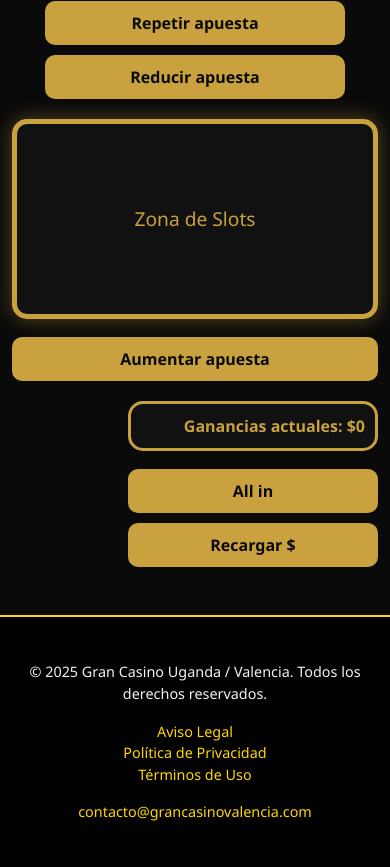
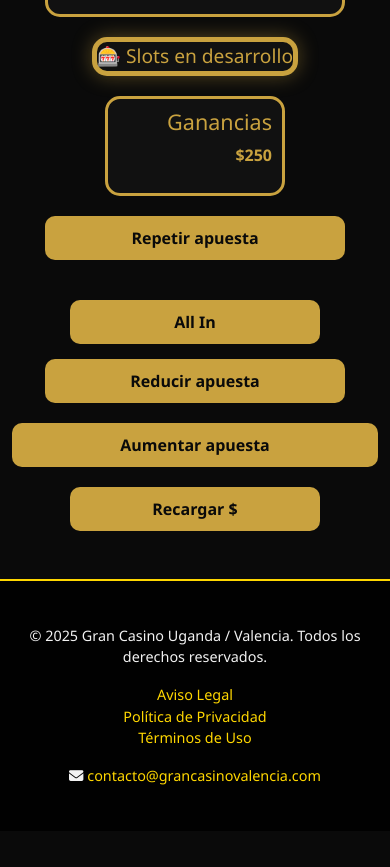
Before and after one commit to saimonfiles06/proyectoFinal, a PHP site: page /juegos/tragaperras.html in a window 390 px wide. Shown: the part 540-1407 px from the top of the page. After the commit the page ends 1325 px from the top, so only its background shows below. Run offline with PHP 8.4, Linux system fonts and the light colour scheme; some libraries are stand-ins or nearby versions.

Commit message:
slots actualizado
estética slots definitiva, falta cambiar alineación texto ganancias

```diff
--- a/css/estilos.css
+++ b/css/estilos.css
@@ -16,6 +16,7 @@ header {
   border-radius: 10px;
   box-shadow: 0 0 15px rgba(201, 162, 63, 0.5);
 }
+
 .navbar-brand img {
   height: 100px;
 }
@@ -67,11 +68,13 @@ header {
 .card .btn {
   margin-top: auto;
 }
+
 /* Efecto hover */
 .card:hover {
   transform: translateY(-5px);
   box-shadow: 0 0 20px rgba(201, 162, 63, 0.4);
 }
+
 /* ===== Ruleta - Estética ===== */
 .main-ruleta {
   display: flex;
@@ -128,6 +131,7 @@ header {
 .btn-ruleta:hover {
   background-color: #e1be58;
 }
+
 /* ===== Blackjack - Estética ===== */
 .blackjack-game-area {
   display: flex;
@@ -188,6 +192,7 @@ footer {
   margin-top: 40px;
   font-size: 0.9rem;
 }
+
 /* Imagen de ruleta */
 .ruleta-img {
   max-height: 300px;
@@ -208,30 +213,21 @@ footer {
   color: #c9a23f;
   min-height: 200px;
 }
+
 /* ===== Tragaperras - Estética completa ===== */
-
-/* Contenedor principal de las 3 columnas */
 .slots-game-area {
   display: flex;
   justify-content: space-between;
   gap: 20px;
   margin-top: 30px;
-  flex-wrap: wrap; /* Permite apilar en móviles */
+  flex-wrap: wrap;
+  /* Para que en móviles se apilen */
 }
 
-/* Cada columna de la zona de juego */
-.slots-col {
-  display: flex;
-  flex-direction: column;
-  gap: 10px;
-  flex: 1; /* Ocupa el mismo ancho relativo entre columnas */
+/* Explicación de ganancias (izquierda) */
+.slots-explanation {
+  flex: 1;
   min-width: 180px;
-  align-items: center; /* Centra los elementos en la columna */
-}
-
-/* Explicación de ganancias (columna izquierda) */
-.slots-explanation {
-  width: 100%;
   max-width: 300px;
   border: 3px solid #c9a23f;
   border-radius: 15px;
@@ -239,15 +235,12 @@ footer {
   background-color: #111;
   text-align: left;
   color: #c9a23f;
-  display: flex;
-  flex-direction: column;
-  justify-content: flex-start; /* Alinea contenido arriba */
-  gap: 15px; /* Separación interna si hay más contenido */
 }
 
-/* Interfaz de slots (columna central) */
+/* Interfaz de slots (centro) */
 .slots-interface {
-  width: 100%;
+  flex: 1;
+  min-width: 200px;
   max-width: 400px;
   height: 200px;
   background-color: #111;
@@ -262,9 +255,10 @@ footer {
   text-align: center;
 }
 
-/* Ganancias acumuladas (columna derecha) */
+/* Ganancias acumuladas (derecha) */
 .slots-winnings {
-  width: 100%;
+  flex: 1;
+  min-width: 180px;
   max-width: 250px;
   background-color: #111;
   border: 3px solid #c9a23f;
@@ -275,37 +269,52 @@ footer {
   font-weight: bold;
 }
 
-/* ===== Botones de cada columna, igual ancho que el elemento superior ===== */
+/* ===== Botones en dos filas (Tragaperras) ===== */
+.botones-slots-container {
+  display: flex;
+  flex-direction: column;
+  gap: 15px;
+  margin-top: 20px;
+  width: 100%;
+}
+
+/* Cada fila de botones */
+.botones-fila {
+  display: flex;
+  justify-content: space-between;
+  gap: 20px;
+  width: 100%;
+}
+
+/* Columnas de cada fila alineadas con los elementos superiores */
 .botones-col {
   display: flex;
   flex-direction: column;
   gap: 10px;
-  width: 100%; /* Ocupa todo el ancho de la columna */
 }
 
-/* Botones debajo de la explicación (columna izquierda) */
-.slots-col:first-child .botones-col {
-  max-width: 300px; /* Igual que la explicación */
+/* Anchos de columnas coincidiendo con los elementos superiores */
+.botones-col.explicacion {
+  width: 100%;
+  max-width: 300px;
+  /* igual que .slots-explanation */
 }
 
-/* Botones debajo de la interfaz de slots (columna central) */
-.slots-col:nth-child(2) .botones-col {
-  max-width: 400px; /* Igual que la interfaz */
+.botones-col.tragaperras {
+  width: 100%;
+  max-width: 400px;
+  /* igual que .slots-interface */
 }
 
-/* Botones debajo de ganancias (columna derecha) */
-.slots-col:last-child .botones-col {
-  max-width: 250px; /* Igual que las ganancias */
+.botones-col.ganancias {
+  width: 100%;
+  max-width: 250px;
+  /* igual que .slots-winnings */
 }
 
-/* Separación entre explicación y botones */
-.slots-col .botones-col {
-  margin-top: 10px;
-}
-
-/* Estilo de los botones */
+/* Botones ocupando todo el ancho de su columna */
 .btn-slots {
-  width: 100%; /* Llenan el ancho del contenedor */
+  width: 100%;
   background-color: #c9a23f;
   color: #0a0a0a;
   font-weight: bold;
@@ -318,6 +327,24 @@ footer {
 
 .btn-slots:hover {
   background-color: #e1be58;
+}
+
+/* Responsive */
+@media (max-width: 768px) {
+  .slots-game-area {
+    flex-direction: column;
+    align-items: center;
+  }
+
+  .botones-fila {
+    flex-direction: column;
+    align-items: center;
+  }
+
+  .botones-col {
+    max-width: 100%;
+    width: 100%;
+  }
 }
 
 /* === FOOTER === */
--- a/juegos/tragaperras.html
+++ b/juegos/tragaperras.html
@@ -1,64 +1,77 @@
 <!DOCTYPE html>
 <html lang="es-ES">
+
 <head>
   <meta charset="UTF-8">
   <meta name="viewport" content="width=device-width, initial-scale=1.0">
   <title>Tragaperras - Gran Casino</title>
   <link href="https://cdn.jsdelivr.net/npm/bootstrap@5.3.3/dist/css/bootstrap.min.css" rel="stylesheet">
   <link rel="stylesheet" href="../css/estilos.css">
-  <link rel="shortcut icon" href="../img/tragaperras.png" type="image/x-icon">
+  <link rel="shortcut icon" href="../img/slots.png" type="image/x-icon">
+  <script src="https://kit.fontawesome.com/a2e0e9c6f3.js" crossorigin="anonymous"></script>
 </head>
+
 <body>
   <header class="d-flex justify-content-between align-items-center p-3">
     <a href="../index.html" class="navbar-brand">
       <img src="../img/logo.png" alt="Logo de Gran Casino" class="header-logo">
     </a>
+    <img src="../img/slots.png" alt="Tragaperras de Gran Casino" class="header-ruleta img-fluid">
   </header>
 
   <main class="container text-center">
     <h1 class="titulo mb-4 mt-4">Tragaperras</h1>
-  <p class="text-light mb-5">¡Gira los carretes y consigue grandes ganancias!</p>
+    <p class="text-light mb-5">¡Prueba suerte con nuestras máquinas de azar!</p>
 
-  <!-- Zona de juego en 3 columnas -->
+    <!-- Zona principal -->
     <div class="slots-game-area">
+      <!-- Explicación -->
+      <div class="slots-explanation">
+        <h3>Tabla de Ganancias</h3>
+        <img src="../img/explicacionGanancias.png" alt="Tabla de ganancias" class="img-fluid" style="border-radius:10px;">
+      </div>
 
-    <!-- Columna izquierda: explicación + botones -->
-    <div class="slots-col">
-      <div class="slots-explanation">
-        <img src="../img/explicacionGanancias.png" alt="Explicación de ganancias" class="img-fluid">
+      <!-- Slots -->
+      <div class="slots-interface">
+        🎰 Slots en desarrollo
       </div>
-      <div class="botones-col">
-        <button class="btn-slots">Repetir apuesta</button>
-        <button class="btn-slots">Reducir apuesta</button>
+
+      <!-- Ganancias -->
+      <div class="slots-winnings">
+        <h4>Ganancias</h4>
+        <p>$250</p>
       </div>
     </div>
 
-    <!-- Columna central: slots + botón -->
-    <div class="slots-col d-flex flex-column align-items-center">
-      <div class="slots-interface">
-        Zona de Slots
+    <!-- Botones (manteniendo estructura vertical) -->
+    <div class="botones-slots-container">
+      <!-- Fila 1 -->
+      <div class="botones-fila">
+        <div class="botones-col explicacion">
+          <button class="btn-slots">Repetir apuesta</button>
         </div>
-      <div class="botones-col mt-2">
-        <button class="btn-slots">Aumentar apuesta</button>
+        <div class="botones-col tragaperras"></div>
+        <div class="botones-col ganancias">
+          <button class="btn-slots">All In</button>
         </div>
       </div>
 
-    <!-- Columna derecha: ganancias + botones -->
-    <div class="slots-col d-flex flex-column align-items-end">
-      <div class="slots-winnings">
-        Ganancias actuales: $0
+      <!-- Fila 2 -->
+      <div class="botones-fila">
+        <div class="botones-col explicacion">
+          <button class="btn-slots">Reducir apuesta</button>
         </div>
-      <div class="botones-col mt-2">
-        <button class="btn-slots">All in</button>
+        <div class="botones-col tragaperras">
+          <button class="btn-slots">Aumentar apuesta</button>
+        </div>
+        <div class="botones-col ganancias">
           <button class="btn-slots">Recargar $</button>
         </div>
       </div>
-
     </div>
   </main>
 
 </body>
-
 <footer class="footer mt-5">
   <div class="container py-4">
     <div class="row text-center text-md-start align-items-center">
@@ -81,4 +94,5 @@
     </div>
   </div>
 </footer>
+
 </html>
```
Lines whose indentation alone changed are shown as unchanged.
